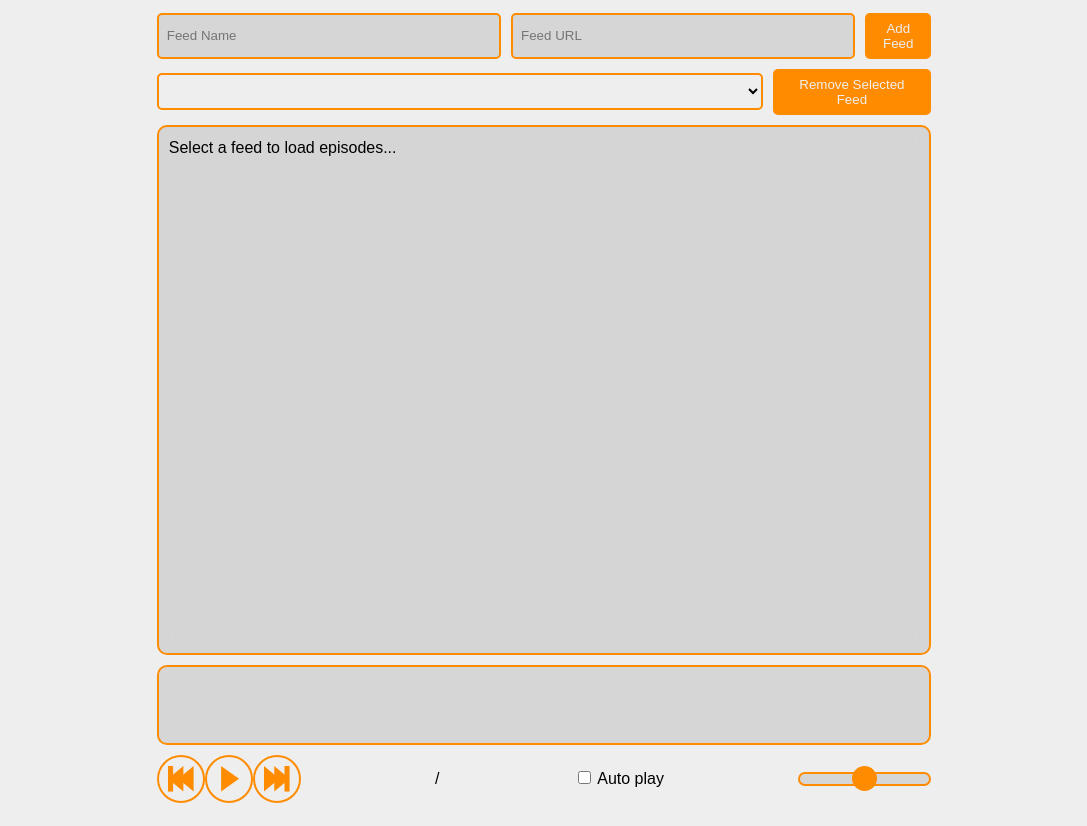
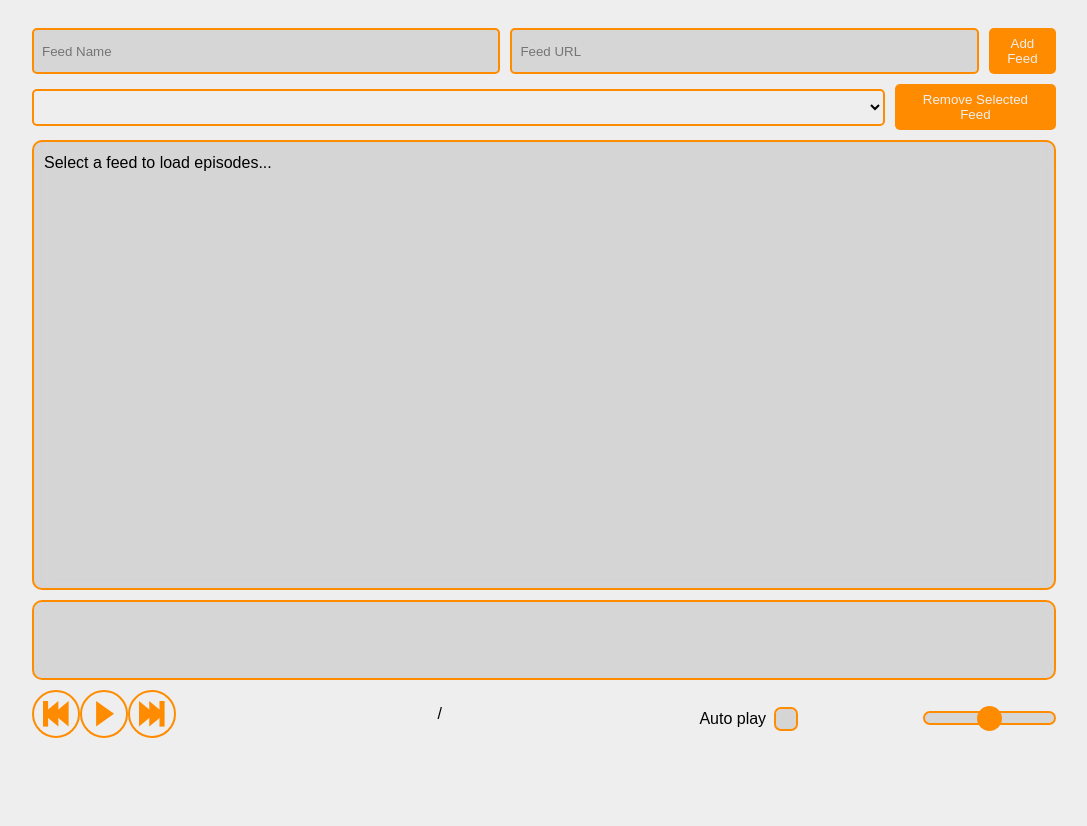
Before and after one commit to AlyceOsbourne/cast, a website built with Parcel: page src/index.html in a window 1280 px wide. Shown: the whole page, without its empty margins (96-1183 px from the left). After the commit the page ends 800 px from the top, so only its background shows below. Built offline with nearby package versions, Linux system fonts and the light colour scheme.

Commit message:
slightly nicer controls

```diff
--- a/src/index.html
+++ b/src/index.html
@@ -63,9 +63,23 @@
             </button>
           </div>
           <div><span id="timestamp"></span> / <span id="duration"></span></div>
-          <div>
+          <div class="autoPlayContainer">
+            <div id="autoPlay">
+            <label for="autoPlayInput">Auto play</label>
             <input type="checkbox" id="autoPlayInput" />
-            <label for="autoPlayInput">Auto play</label>
+            <svg
+              xmlns="http://www.w3.org/2000/svg"
+              viewBox="0 0 24 24"
+              width="10%"
+              height="10%"
+              id="autoPlayIcon"
+            >
+              <path
+                fill="#ffffff"
+                d="M9 16.17l-4.17-4.17-1.42 1.41 5.59 5.59 12-12-1.41-1.41z"
+              />
+              </svg>
+            </div>
           </div>
           <input
             type="range"
--- a/src/style.scss
+++ b/src/style.scss
@@ -26,17 +26,21 @@ body {
   font-family: "Arial", sans-serif;
   background-color: var(--bg-color);
   color: var(--text-color);
-  padding: 1%;
-  max-width: 800px;
-  margin: auto;
   line-height: 1.4;
   overflow: clip;
+  display: flex;
+  justify-content: center;
+  align-items: center;
 }
 
 #container {
-  height: 100vh;
+  height: 90vh;
+  min-width: 60vw;
+  max-width: 80vw;
+  width: 100%;
   display: flex;
   flex-direction: column;
+  margin: 20px;
 }
 
 #feed {
@@ -188,9 +192,17 @@ body {
   width: 100%;
   margin-top: 10px;
   background: transparent;
-  display: flex;
-  justify-content: space-between;
+  display: grid;
+  grid-template-columns: 1fr 0.5fr 0.4fr 0.1fr;
+  grid-template-rows: 1fr;
   align-items: center;
+  justify-items: left;
+  grid-gap: 10%;
+  @media (max-width: 800px) {
+    grid-template-columns: 1fr 1fr;
+    grid-template-rows: 1fr 1fr;
+    grid-gap: 5%;
+  }
 }
 
 .iconButton {
@@ -256,6 +268,8 @@ body {
   border-radius: 5px;
   background: var(--shaded-color);
   outline: 2px solid var(--accent-color);
+  margin-left: 10px;
+  margin-top: 10px;
 
   &::-webkit-slider-thumb {
     -webkit-appearance: none; /* Override default look */
@@ -312,3 +326,53 @@ body {
 svg {
   fill: currentColor;
 }
+
+.autoPlayContainer{
+  margin-top: 10px;
+  display: flex;
+  justify-content: space-between;
+  align-items: center;
+}
+
+.autoPlayContainer label{
+  position: relative;
+  align-items: center;
+  justify-content: center;
+}
+
+#autoPlay{
+    position: absolute;
+    display: flex;
+    align-items: center;
+    padding: 8px;
+}
+
+#autoPlayInput[type="checkbox"] {
+  appearance: none;
+  -webkit-appearance: none;
+  width: 20px;
+  height: 20px;
+  border-radius: 5px;
+background: var(--shaded-color);
+outline: 2px solid var(--accent-color);
+cursor: pointer;
+margin-left: 10px;
+}
+
+
+#autoPlayInput[type="checkbox"]:checked ~ #autoPlayIcon path {
+  fill: var(--accent-color);
+}
+
+#autoPlayIcon {
+    transition: fill 0.3s ease;
+    position: relative;
+    width: 38px;
+    left: -28px;
+    top: -6px;
+    z-index: -1;
+}
+
+#autoPlayIcon path {
+  fill: transparent;
+}
```
